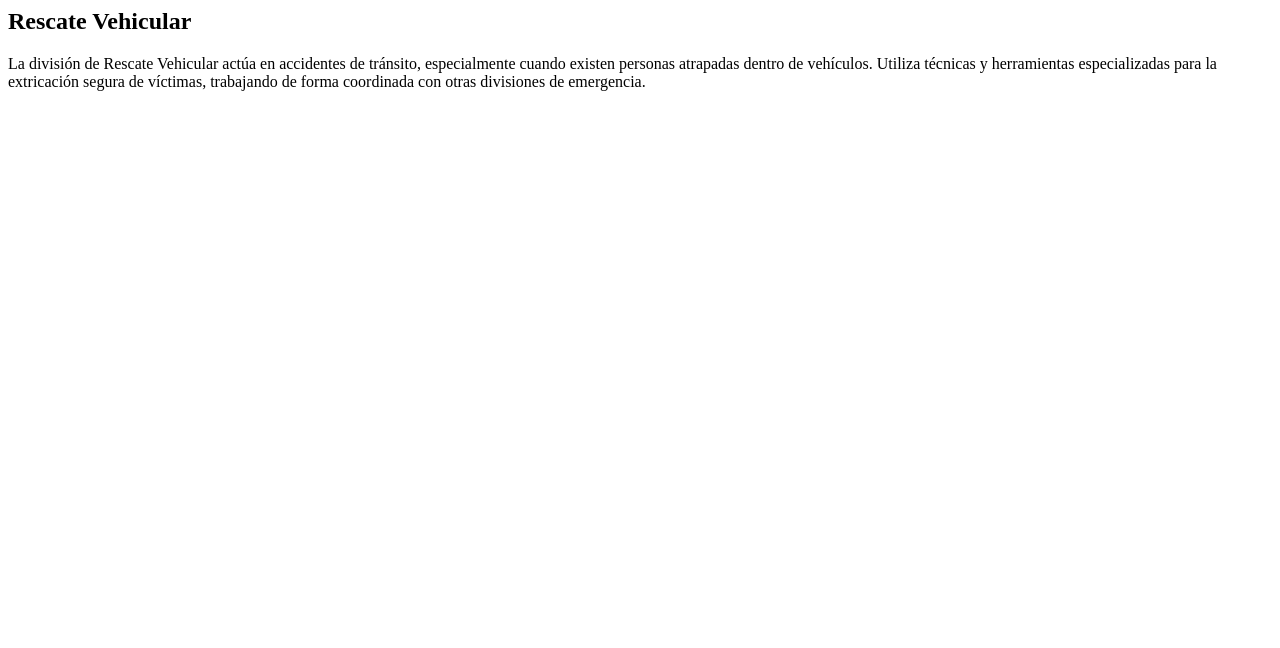
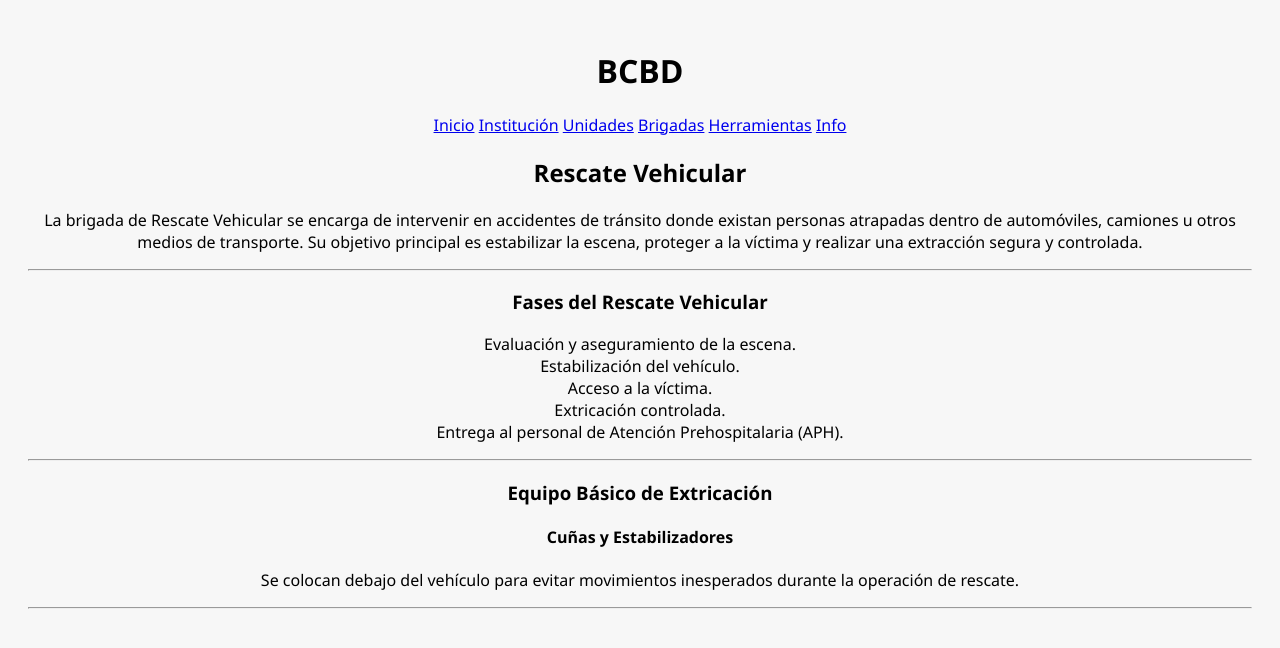
Before and after one commit to rocksymiguel/bcbd-aspirantes, a plain HTML site: page brigadas/r-vehicular/index.html in a window 1280 px wide. Drawn offline with Linux system fonts and the light colour scheme.

Commit message:
Add Header on Brigadas

```diff
--- a/brigadas/aph/index.html
+++ b/brigadas/aph/index.html
@@ -1,4 +1,18 @@
-<!-- HEADER -->
+<!DOCTYPE html>
+<html lang="es">
+
+<head>
+  <meta charset="UTF-8">
+  <meta name="viewport" content="width=device-width, initial-scale=1.0">
+  <title>APH | BCBD</title>
+
+  <!-- CSS GLOBAL -->
+  <link rel="stylesheet" href="../../css/styles.css">
+</head>
+
+<body>
+
+  <!-- HEADER DINÁMICO -->
   <div id="header"></div>
 
   <section>
@@ -12,10 +26,8 @@
     </p>
   </section>
 
-<!-- SCRIPTS AL FINAL -->
-<script src="../js/layout.js"></script>
-
+  <!-- SCRIPTS -->
+  <script src="../../js/layout.js"></script>
 
 </body>
-
 </html>
--- a/brigadas/r-vehicular/index.html
+++ b/brigadas/r-vehicular/index.html
@@ -1,20 +1,68 @@
-<!-- HEADER -->
+<!DOCTYPE html>
+<html lang="es">
+
+<head>
+  <meta charset="UTF-8">
+  <meta name="viewport" content="width=device-width, initial-scale=1.0">
+  <title>Rescate Vehicular | BCBD</title>
+
+  <!-- CSS GLOBAL -->
+  <link rel="stylesheet" href="../../css/styles.css">
+</head>
+
+<body>
+
+  <!-- HEADER DINÁMICO -->
   <div id="header"></div>
+
+  <main class="contenido">
 
     <section>
       <h2>Rescate Vehicular</h2>
       <p>
-    La división de Rescate Vehicular actúa en accidentes de tránsito,
-    especialmente cuando existen personas atrapadas dentro de vehículos.
-    Utiliza técnicas y herramientas especializadas para la extricación segura
-    de víctimas, trabajando de forma coordinada con otras divisiones de
-    emergencia.
+        La brigada de Rescate Vehicular se encarga de intervenir en accidentes
+        de tránsito donde existan personas atrapadas dentro de automóviles,
+        camiones u otros medios de transporte. Su objetivo principal es
+        estabilizar la escena, proteger a la víctima y realizar una extracción
+        segura y controlada.
       </p>
     </section>
 
-<!-- SCRIPTS AL FINAL -->
-<script src="../js/layout.js"></script>
+    <hr>
 
+    <section>
+      <h3>Fases del Rescate Vehicular</h3>
+      <ul>
+        <li>Evaluación y aseguramiento de la escena.</li>
+        <li>Estabilización del vehículo.</li>
+        <li>Acceso a la víctima.</li>
+        <li>Extricación controlada.</li>
+        <li>Entrega al personal de Atención Prehospitalaria (APH).</li>
+      </ul>
+    </section>
+
+    <hr>
+
+    <section>
+      <h3>Equipo Básico de Extricación</h3>
+
+      <article>
+        <h4>Cuñas y Estabilizadores</h4>
+        <p>
+          Se colocan debajo del vehículo para evitar movimientos inesperados
+          durante la operación de rescate.
+        </p>
+      </article>
+
+    </section>
+
+    <hr>
+
+
+  </main>
+
+  <!-- SCRIPTS -->
+  <script src="../../js/layout.js"></script>
 
 </body>
 
--- a/js/layout.js
+++ b/js/layout.js
@@ -1,12 +1,18 @@
-const basePath = window.location.hostname.includes("github.io")
+const isGitHub = window.location.hostname.includes("github.io");
+
+const basePath = isGitHub
   ? "/bcbd-aspirantes/"
   : "/";
 
 fetch(basePath + "partials/header.html")
-  .then(response => response.text())
-  .then(data => {
-    document.getElementById("header").innerHTML = data;
+  .then(res => res.text())
+  .then(html => {
+    document.getElementById("header").innerHTML = html;
+
+    // Ajustar enlaces automáticamente
+    const links = document.querySelectorAll("#header a");
+    links.forEach(link => {
+      link.href = basePath + link.getAttribute("href");
+    });
   })
-  .catch(error => {
-    console.error("Error cargando header:", error);
-  });
+  .catch(err => console.error("Error cargando header:", err));
--- a/partials/header.html
+++ b/partials/header.html
@@ -1,14 +1,12 @@
-  <!-- HEADER -->
-  <div id="header"></div>
-
+<header>
   <h1 class="logo">BCBD</h1>
 
   <nav>
-    <a href="../index.html">Inicio</a>
-    <a href="../institucion/index.html">Institución</a>
-    <a href="../unidades/index.html">Unidades</a>
-    <a href="../brigadas/index.html">Brigadas</a>
-    <a href="../herramientas/index.html">Herramientas</a>
-    <a href="../info/index.html">Info</a>
+    <a href="index.html">Inicio</a>
+    <a href="institucion/index.html">Institución</a>
+    <a href="unidades/index.html">Unidades</a>
+    <a href="brigadas/index.html">Brigadas</a>
+    <a href="herramientas/index.html">Herramientas</a>
+    <a href="info/index.html">Info</a>
   </nav>
 </header>
```
Also changed, not shown: brigadas/d-apicola/index.html (+15 -1 lines), brigadas/i-forestal/index.html (+15 -2 lines), brigadas/index.html (+93 -0 lines), brigadas/r-acuatico/index.html (+15 -1 lines), index.html (+1 -1 lines). Lines whose indentation alone changed are shown as unchanged.
